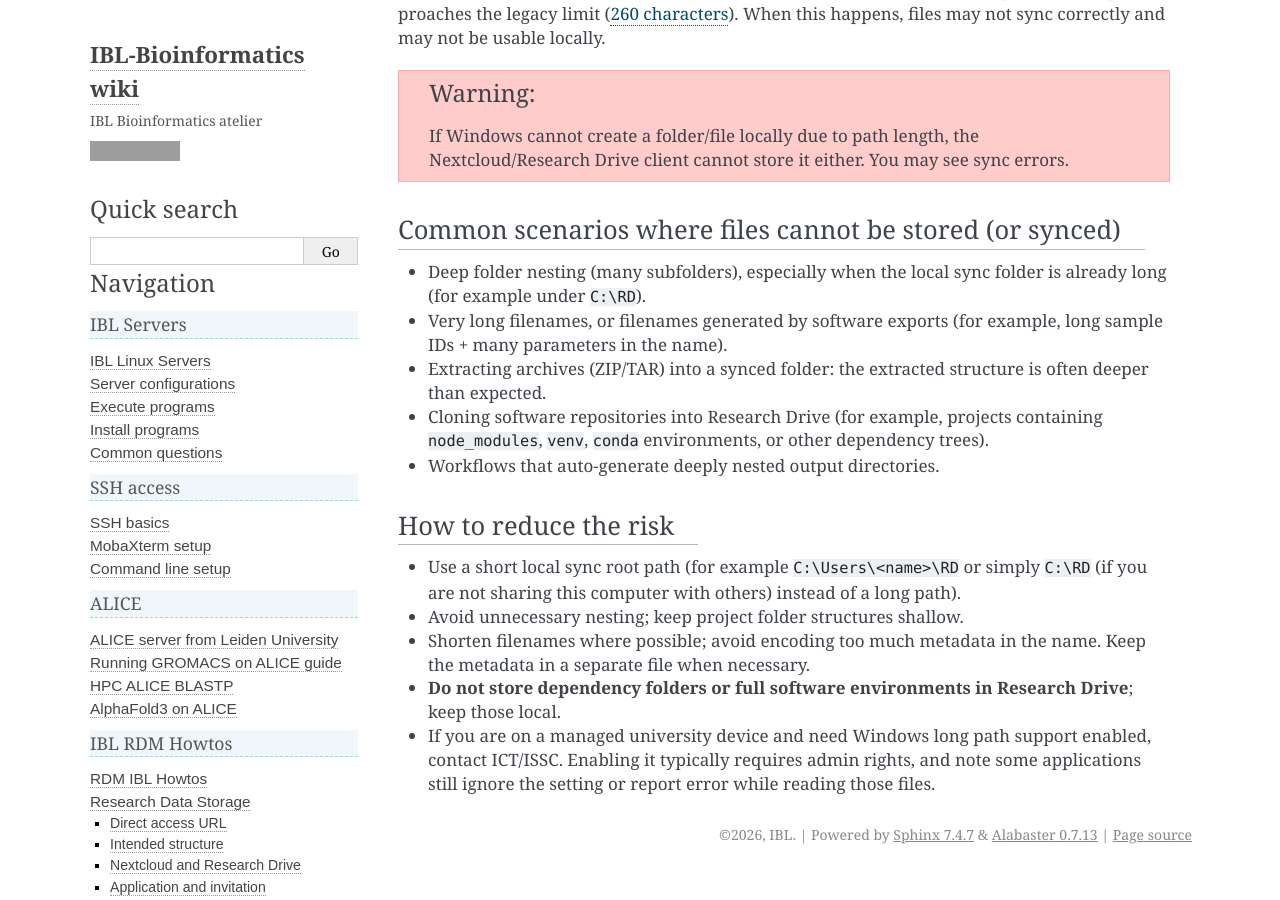
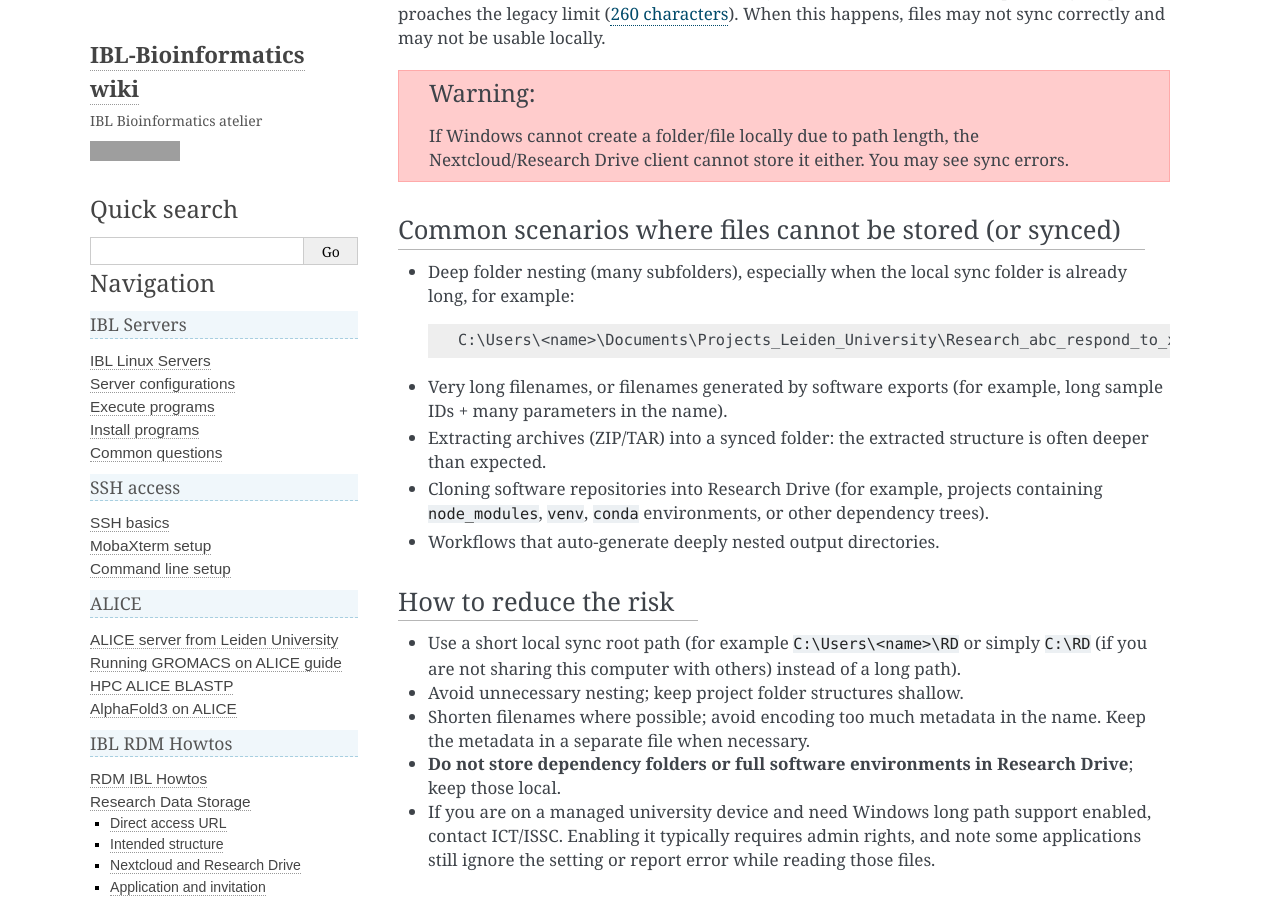
Before and after one commit to IBL-bioinfo/IBL-bioinformatics-wiki, a Sphinx documentation site: the page built from docs/source/rdm_howtos/ResearchDrive_troubleshooting.md, in a window 1280 px wide and 900 px high, scrolled down 5773 px. Built offline with Sphinx 7.4.7, drawn with Linux system fonts in a browser that asks for light colours; grey boxes are pictures that could not be loaded.

Commit message:
Fix contradictory long-path example (#189)
The "Common scenarios" bullet cited `C:\RD` as an example of a local sync
folder that is "already long", while the "How to reduce the risk" section
eight lines below recommends `C:\RD` as the shortest possible sync root.
Replace it with an actually long, realistic path.

The path is set as a fenced code block rather than an inline literal:
Sphinx renders inline literals as `<span class="pre">`, which does not
wrap, so a path this long pushed the whole page into horizontal scroll.

Closes #189

Co-Authored-By: Claude Opus 5 <noreply@anthropic.com>

````diff
--- a/docs/source/rdm_howtos/ResearchDrive_troubleshooting.md
+++ b/docs/source/rdm_howtos/ResearchDrive_troubleshooting.md
@@ -132,7 +132,12 @@ If Windows cannot create a folder/file locally due to path length, the Nextcloud
 
 ### Common scenarios where files cannot be stored (or synced)
 
-- Deep folder nesting (many subfolders), especially when the local sync folder is already long (for example under `C:\RD`).
+- Deep folder nesting (many subfolders), especially when the local sync folder is already long, for example:
+
+  ```text
+  C:\Users\<name>\Documents\Projects_Leiden_University\Research_abc_respond_to_xyz_rna_sequencing\20240728_experiment_with_sucrose_day_10_liquid_N2_bead_bashing
+  ```
+
 - Very long filenames, or filenames generated by software exports (for example, long sample IDs + many parameters in the name).
 - Extracting archives (ZIP/TAR) into a synced folder: the extracted structure is often deeper than expected.
 - Cloning software repositories into Research Drive (for example, projects containing `node_modules`, `venv`, `conda` environments, or other dependency trees).
````
